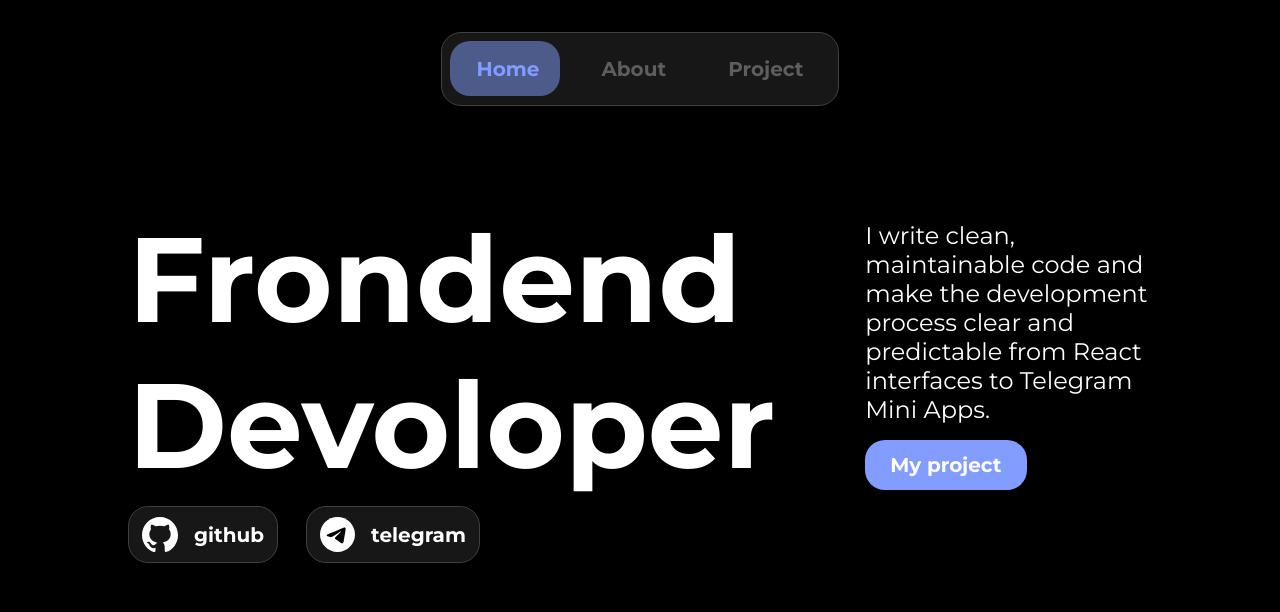
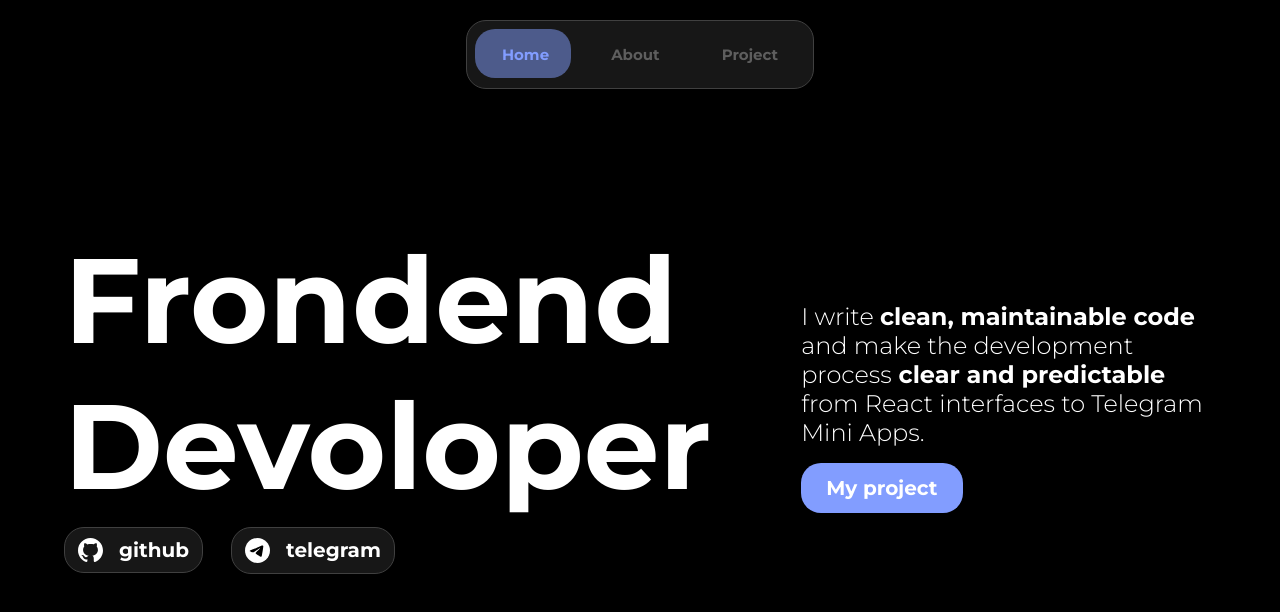
Before and after one commit to rekaup/portfolio, a React (Vite) app: page / in a window 1280 px wide. Shown: the top 612 px of the page. Built offline with nearby package versions, Linux system fonts and the light colour scheme.

Commit message:
доделал about, добавил анимации переключения, фикс стилей

```diff
--- a/package.json
+++ b/package.json
@@ -10,6 +10,7 @@
     "preview": "vite preview"
   },
   "dependencies": {
+    "framer-motion": "^13.1.1",
     "react": "^19.2.8",
     "react-dom": "^19.2.8"
   },
--- a/src/App.tsx
+++ b/src/App.tsx
@@ -3,6 +3,7 @@ import { useState } from "react"
 import AboutPage from "./sections/AboutPage"
 import HomePage from "./sections/HomePage"
 import ProjectPage from "./sections/ProjectPage"
+import {motion, AnimatePresence}from 'framer-motion'
 
 export type TabId = 'home' | 'about' | 'project'
 
@@ -12,9 +13,20 @@ function App() {
   return (<div>
     <Header activeTab={activeTab} onChange={setActiveTab} />
     <main className="main">
-       {activeTab === 'home' && <HomePage onNavigate={setActiveTab}/>}
-       {activeTab === 'about' && <AboutPage />}
-       {activeTab === 'project' && <ProjectPage />}
+      <AnimatePresence>
+        <motion.div
+          key={activeTab}
+          initial={{ opacity: 0, y: 8 }}
+          animate={{ opacity: 1, y: 0 }}
+          exit={{ opacity: 0, y: -8, position: 'absolute' }}
+          transition={{ duration: 0.2, ease: 'easeOut' }}
+          style={{ width: '100%' }}
+        >
+          {activeTab === 'home' && <HomePage onNavigate={setActiveTab}/>}
+          {activeTab === 'about' && <AboutPage />}
+          {activeTab === 'project' && <ProjectPage />}
+        </motion.div>
+      </AnimatePresence>
     </main>
   </div>
   )
--- a/src/sections/AboutPage.tsx
+++ b/src/sections/AboutPage.tsx
@@ -1,8 +1,18 @@
+import '../styles/components/About.css'
 export default function AboutPage() {
     return(
     <div className="main about">
-        <div>
-
+        <div className="about first">
+            <div className="title">
+                <p>Frontend Developer</p>
+                <p> / Digital Artist</p>
+            </div>
+            <div className="discription">
+                <p>Tech stack: React, Vite, Telegram Mini Apps.</p>
+            </div>
+        </div>
+        <div className="about second">
+            <img className="img" src="src\assets\art-about.svg"/>
         </div>
     </div>)
 }
--- a/src/sections/HomePage.tsx
+++ b/src/sections/HomePage.tsx
@@ -17,20 +17,20 @@ export default function HomePage({ onNavigate }: Props) {
                 <a
                 href='#'
                 className='link card'>
-                    <img src='src\assets\github-logo.svg' />
+                    <img className='link ico' src='src\assets\github-logo.svg' />
                     <p>github</p>
                 </a>
                 <a
                 href='#'
                 className='link card'>
-                    <img src='src\assets\telegram-logo.svg' />
+                    <img className='link ico' src='src\assets\telegram-logo.svg' />
                     <p>telegram</p>
                 </a>
             </div>
         </div>
         <div className='home second'>
-            <p>I write clean, maintainable code and make the development process
-clear and predictable from React interfaces to Telegram Mini Apps.</p>
+            <p>I write <b>clean, maintainable code</b> and make the development process
+<b> clear and predictable</b> from React interfaces to Telegram Mini Apps.</p>
           <button className='second button' onClick={() => onNavigate('project')}>
           My project
         </button>
--- a/src/sections/ProjectPage.tsx
+++ b/src/sections/ProjectPage.tsx
@@ -1,6 +1,9 @@
+import '../styles/components/Project.css'
+
 export default function ProjectPage() {
     return(
-    <div>
+    <div className="main project">
         <h1>project page</h1>
+        <p>in progress...</p>
     </div>)
 }
--- /dev/null
+++ b/src/styles/components/About.css
@@ -0,0 +1,25 @@
+.main.about {
+    display: flex;
+    gap: 100px;
+    align-items: center;
+    justify-content: center;
+    width: 90%;
+    margin: 0 auto;
+    min-height: 100vh;
+}
+
+.title {
+    font-size: 70px;
+    font-weight: 700;
+}
+
+.about.first {
+    display: flex;
+    flex-direction: column;
+    gap: 8px;
+}
+
+.discription {
+    font-size: 32px;
+    font-weight: 400;
+}
--- a/src/styles/components/Header.css
+++ b/src/styles/components/Header.css
@@ -1,6 +1,6 @@
 .header {
     width: fit-content;
-    margin: 32px auto 0;
+    margin: 20px auto 0;
     display: flex;
     gap: 8px;
     background-color: var(--surface);
@@ -8,6 +8,9 @@
     padding: 8px;
     position: relative;
     border: var(--stroke);
+    position: fixed;
+    left: 0;
+    right: 0;
 }
 
 .nav-indicator {
@@ -23,7 +26,7 @@
     position: relative;
     z-index: 1;
     font-weight: 700;
-    font-size: 20px;
+    font-size: 15px;
     color: var(--unactive);
     padding: 16px 27px;
     border-radius: var(--rd);
--- a/src/styles/components/Home.css
+++ b/src/styles/components/Home.css
@@ -1,11 +1,10 @@
 .main.home {
     display: flex;
     gap: 90px;
-    justify-content: center;
     align-items: center;
+    min-height: 100vh;
+    width: 90%;
     margin: 0 auto;
-    width: 80%;
-    margin-top: 100px;
 }
 
 .home.first {
@@ -32,6 +31,7 @@
 .link.card {
     display: flex;
     align-items: center;
+    justify-content: center;
     gap: 16px;
     background-color: var(--surface);
     border: var(--stroke);
@@ -47,8 +47,12 @@
     gap: 16px;
     align-items: flex-start;
     font-size: 24px;
-    margin-bottom: auto;
     margin-top: 15px;
+    font-weight: 300;
+}
+
+.home.second b {
+    font-weight: 700;
 }
 
 .second.button {
@@ -61,6 +65,10 @@
     transition: 200ms ease-in-out;
 }
 
+.link.ico {
+    width: 25px;
+}
+
 .home.link a:hover {
     transform: scale(1.1);
 }
--- /dev/null
+++ b/src/styles/components/Project.css
@@ -0,0 +1,14 @@
+.main.project {
+    display: flex;
+    width: 90%;
+    margin: 0 auto;
+    align-items: center;
+    justify-content: center;
+    min-height: 100vh;
+    flex-direction: column;
+    gap: 10px;
+}
+
+.main.project p {
+    color: var(--unactive);
+}
--- a/src/styles/global.css
+++ b/src/styles/global.css
@@ -11,6 +11,11 @@ body {
     background-color: var(--bg);
 }
 
+html, body {
+    margin: 0;
+    height: 100%;
+}
+
 button {
     background: none;
     border: none;
```
Also changed, not shown: 1 other file (tests, documents, lock files or other folders).
